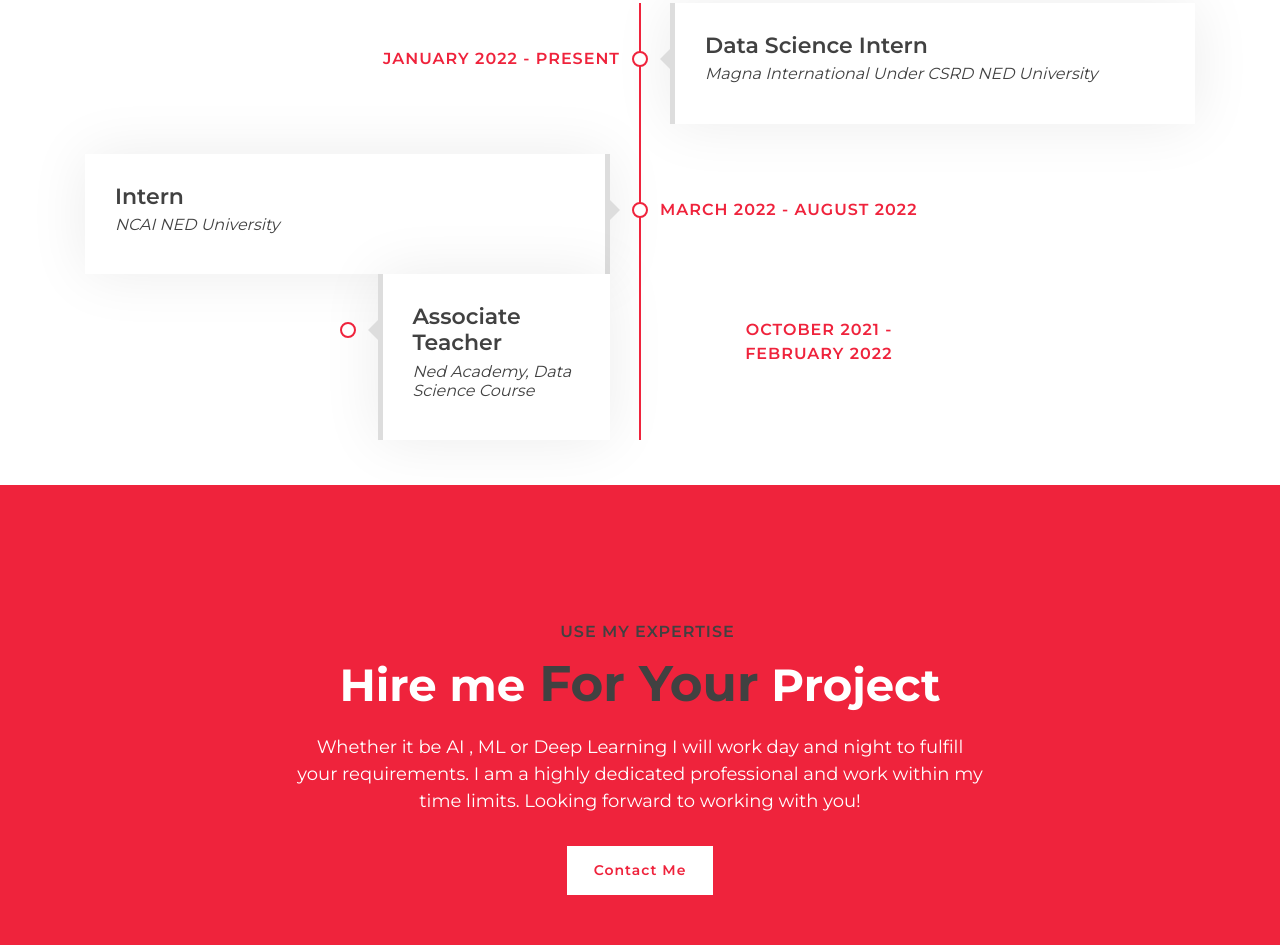
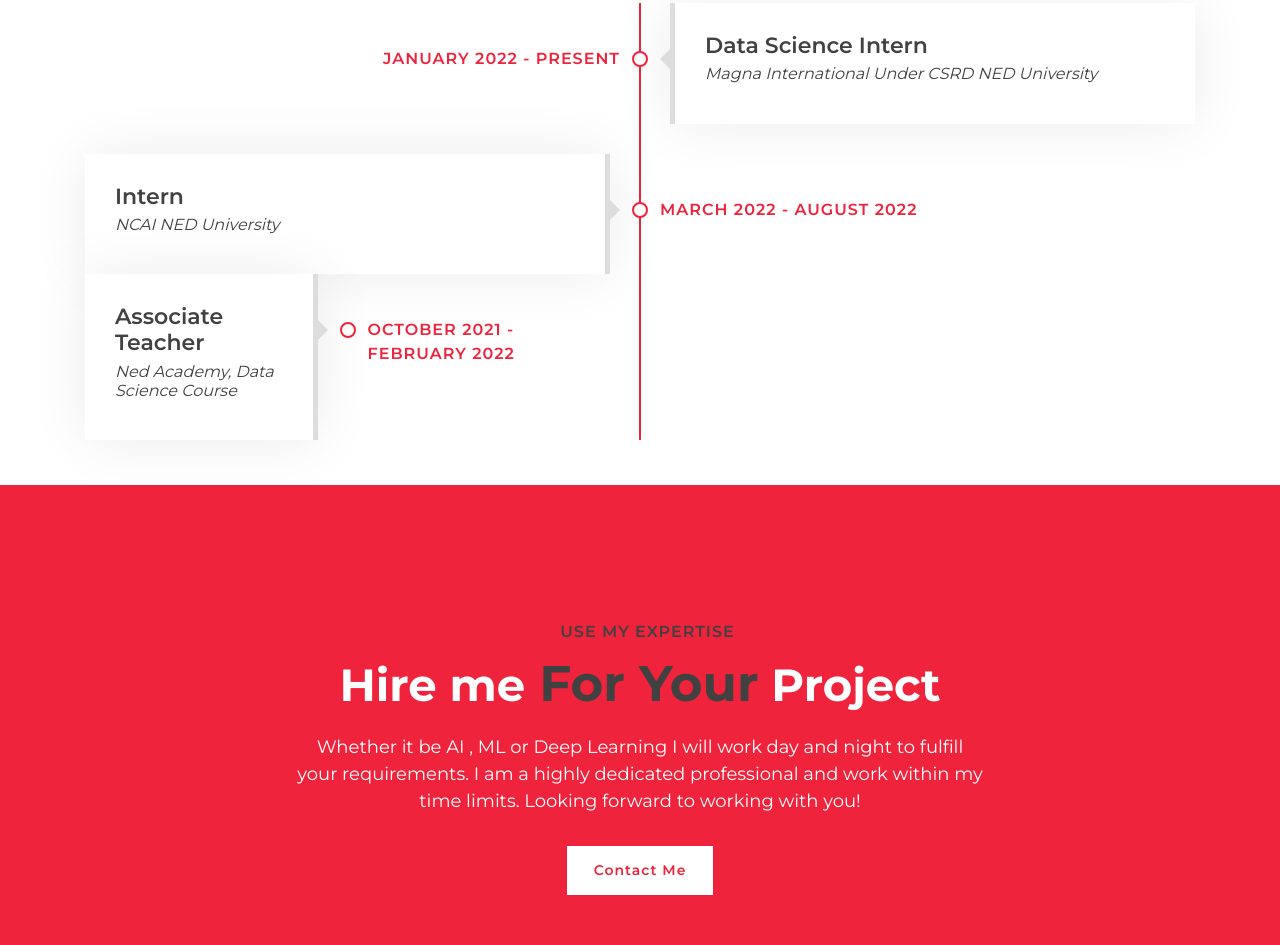
Before and after one commit to Jamal-Ahmed-Khan/Portfolio-Website, a plain HTML site: page index.html in a window 1280 px wide. Shown: the part 1935-2880 px from the top of the page. Drawn offline with nearby package versions, Linux system fonts and the light colour scheme.

Commit message:
Update index.html

```diff
--- a/index.html
+++ b/index.html
@@ -224,7 +224,7 @@
 
                         </div>
 
-                    <div class="timeline-item right wow slideInRight" data-wow-delay="0.1s">
+                    <div class="timeline-item left wow slideInLeft" data-wow-delay="0.1s">
                         <div class="timeline-text">
                             <div class="timeline-date">October 2021 - February 2022</div>
                                 <h2>Associate Teacher</h2>
```
